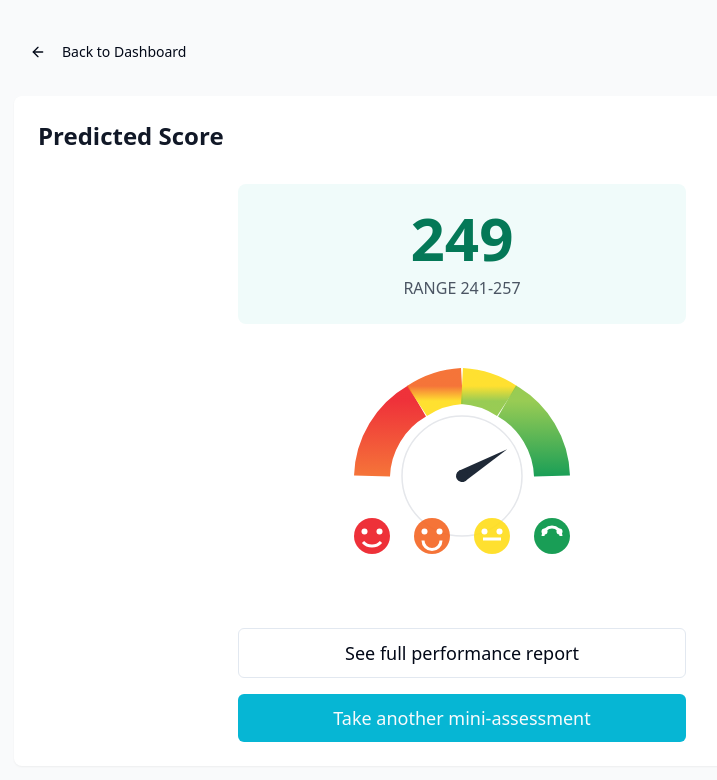
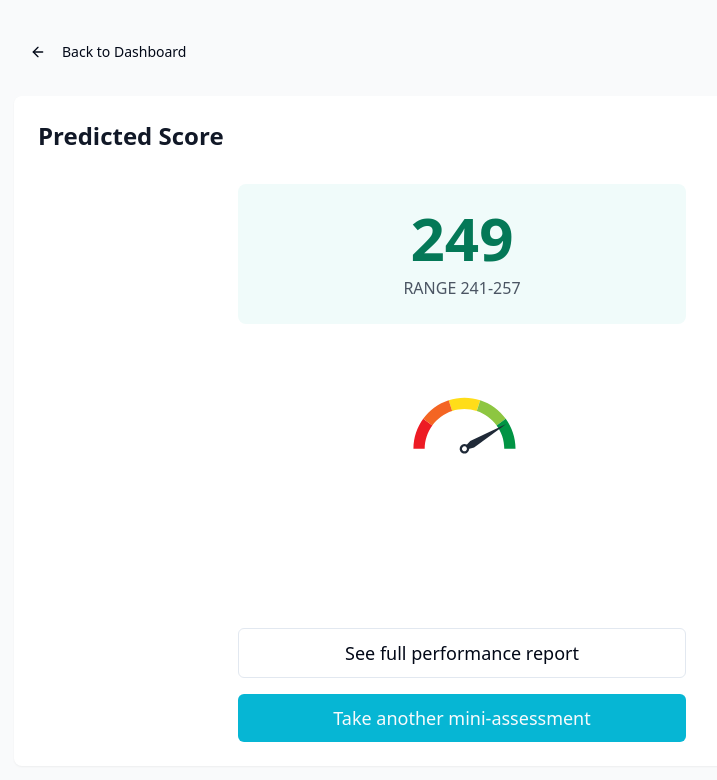
Before and after one commit to MarkPearce/scorecraft-creator, a React (Vite) app: page /concept2 in a window 1280 px wide. Shown: the top 780 px of the page, without its empty margins (178-895 px from the left). Built offline with nearby package versions, Linux system fonts and the light colour scheme.

Commit message:
Update score gauge SVG
Update the SVG used for the score gauge component with a new design provided in the prompt.  This change may affect styling and functionality of the gauge.

```diff
--- a/src/pages/Concept2.tsx
+++ b/src/pages/Concept2.tsx
@@ -47,97 +47,41 @@ const Concept2 = () => {
 
             {/* Enhanced Gauge */}
             <div className="relative w-80 h-60">
-              <svg viewBox="0 0 200 160" className="w-full h-full">
-                <defs>
-                  <linearGradient id="gauge-gradient-1" gradientTransform="rotate(90)">
-                    <stop offset="0%" stopColor="#ed1b24" />
-                    <stop offset="100%" stopColor="#f46523" />
-                  </linearGradient>
-                  <linearGradient id="gauge-gradient-2" gradientTransform="rotate(90)">
-                    <stop offset="0%" stopColor="#f46523" />
-                    <stop offset="100%" stopColor="#ffdd19" />
-                  </linearGradient>
-                  <linearGradient id="gauge-gradient-3" gradientTransform="rotate(90)">
-                    <stop offset="0%" stopColor="#ffdd19" />
-                    <stop offset="100%" stopColor="#8dc641" />
-                  </linearGradient>
-                  <linearGradient id="gauge-gradient-4" gradientTransform="rotate(90)">
-                    <stop offset="0%" stopColor="#8dc641" />
-                    <stop offset="100%" stopColor="#019444" />
-                  </linearGradient>
-                </defs>
+              <svg viewBox="0 0 512 512" className="w-full h-full">
+                <g id="dial">
+                  <g>
+                    {/* Yellow Center Section */}
+                    <path className="fill-[#FFDD19]" d="M261.2,113c9.2,0,18,1.5,26.2,4.2l7.4-22.8C284.3,90.9,273,89,261.2,89c-11.7,0-23,1.9-33.6,5.3l7.4,22.8C243.3,114.5,252.1,113,261.2,113z"/>
 
-                {/* Multiple gradient arcs */}
-                <path
-                  d="M 40 80 A 60 60 0 0 1 70 30"
-                  fill="none"
-                  stroke="url(#gauge-gradient-1)"
-                  strokeWidth="24"
-                  strokeLinecap="butt"
-                  className="opacity-90"
-                />
-                <path
-                  d="M 70 30 A 60 60 0 0 1 100 20"
-                  fill="none"
-                  stroke="url(#gauge-gradient-2)"
-                  strokeWidth="24"
-                  strokeLinecap="butt"
-                  className="opacity-90"
-                />
-                <path
-                  d="M 100 20 A 60 60 0 0 1 130 30"
-                  fill="none"
-                  stroke="url(#gauge-gradient-3)"
-                  strokeWidth="24"
-                  strokeLinecap="butt"
-                  className="opacity-90"
-                />
-                <path
-                  d="M 130 30 A 60 60 0 0 1 160 80"
-                  fill="none"
-                  stroke="url(#gauge-gradient-4)"
-                  strokeWidth="24"
-                  strokeLinecap="butt"
-                  className="opacity-90"
-                />
+                    {/* Green Right Section */}
+                    <path className="fill-[#8DC641]" d="M329.9,148l19.4-14.1c-13.4-18.4-32.4-32.4-54.4-39.6l-7.4,22.8C304.6,122.8,319.4,133.7,329.9,148z"/>
 
-                {/* Center white circle */}
-                <circle cx="100" cy="80" r="40" fill="white" stroke="#e5e7eb" strokeWidth="1"/>
+                    {/* Red Left Section */}
+                    <path className="fill-[#ED1B24]" d="M173.2,133.9c-13.1,18-20.8,40.1-20.8,64h24c0-18.6,6-35.9,16.3-49.9L173.2,133.9z"/>
 
-                {/* Needle */}
-                <g transform={`rotate(${calculateRotation(score)} 100 80)`}>
-                  <path
-                    d="M 96 80 L 100 45 L 104 80 Z"
-                    fill="#1f2937"
-                  />
-                  <circle cx="100" cy="80" r="4" fill="#1f2937"/>
-                </g>
+                    {/* Orange Section */}
+                    <path className="fill-[#F46523]" d="M235,117.2l-7.4-22.8c-22,7.2-41,21.2-54.4,39.6l19.4,14.1C203,133.7,217.8,122.8,235,117.2z"/>
 
-                {/* Emoji faces */}
-                <g transform="translate(0, 120)">
-                  {/* Very Sad */}
-                  <circle cx="40" cy="0" r="12" fill="#ed1b24" className="opacity-90"/>
-                  <path d="M 34 4 A 8 8 0 0 0 46 4" stroke="white" fill="none" strokeWidth="2"/>
-                  <circle cx="35" cy="-3" r="2" fill="white"/>
-                  <circle cx="45" cy="-3" r="2" fill="white"/>
+                    {/* Dark Green Right Edge */}
+                    <path className="fill-[#019444]" d="M349.3,133.9L329.9,148c10.2,14,16.3,31.2,16.3,49.9h24C370.1,174,362.4,151.9,349.3,133.9z"/>
 
-                  {/* Sad */}
-                  <circle cx="80" cy="0" r="12" fill="#f46523" className="opacity-90"/>
-                  <path d="M 74 3 A 6 6 0 0 0 86 3" stroke="white" fill="none" strokeWidth="2"/>
-                  <circle cx="75" cy="-3" r="2" fill="white"/>
-                  <circle cx="85" cy="-3" r="2" fill="white"/>
+                    {/* Gray Sections */}
+                    <polygon className="fill-[#C4C4C4]" points="152.3,197.9 176.3,197.9 176.3,197.9 152.3,197.9"/>
+                    <polygon className="fill-[#C4C4C4]" points="346.1,197.9 346.1,197.9 370.1,197.9 370.1,197.9"/>
 
-                  {/* Neutral */}
-                  <circle cx="120" cy="0" r="12" fill="#ffdd19" className="opacity-90"/>
-                  <line x1="114" y1="2" x2="126" y2="2" stroke="white" strokeWidth="2"/>
-                  <circle cx="115" cy="-3" r="2" fill="white"/>
-                  <circle cx="125" cy="-3" r="2" fill="white"/>
+                    {/* Empty Fill Sections */}
+                    <path className="fill-none" d="M287.5,117.2l-26.2,80.7l68.6-49.9C319.4,133.7,304.6,122.8,287.5,117.2z"/>
+                    <path className="fill-none" d="M261.2,113c-9.2,0-18,1.5-26.2,4.2l26.2,80.7l26.2-80.7C279.2,114.5,270.4,113,261.2,113z"/>
+                    <path className="fill-none" d="M192.6,148l68.6,49.9L235,117.2C217.8,122.8,203,133.7,192.6,148z"/>
+                    <path className="fill-none" d="M176.3,197.9h84.9L192.6,148C182.4,162.1,176.3,179.3,176.3,197.9z"/>
+                    <path className="fill-none" d="M261.2,197.9h84.9c0-18.6-6-35.9-16.3-49.9L261.2,197.9z"/>
+                  </g>
 
-                  {/* Happy */}
-                  <circle cx="160" cy="0" r="12" fill="#019444" className="opacity-90"/>
-                  <path d="M 154 0 A 6 6 0 0 1 166 0" stroke="white" fill="none" strokeWidth="2"/>
-                  <circle cx="155" cy="-3" r="2" fill="white"/>
-                  <circle cx="165" cy="-3" r="2" fill="white"/>
+                  {/* Needle */}
+                  <g transform={`rotate(${calculateRotation(score)} 261.2 197.9)`}>
+                    <polyline points="265.9,190.5 269.4,178.8 261.2,94.4 253.1,178.8 256.6,190.5" className="fill-gray-800"/>
+                    <path className="fill-gray-800" d="M261.2,187.7c-5.6,0-10.2,4.6-10.2,10.2c0,5.6,4.6,10.2,10.2,10.2s10.2-4.6,10.2-10.2C271.4,192.3,266.9,187.7,261.2,187.7z M261.2,203.2c-2.9,0-5.3-2.4-5.3-5.3s2.4-5.3,5.3-5.3s5.3,2.4,5.3,5.3S264.2,203.2,261.2,203.2z"/>
+                  </g>
                 </g>
               </svg>
             </div>
```
